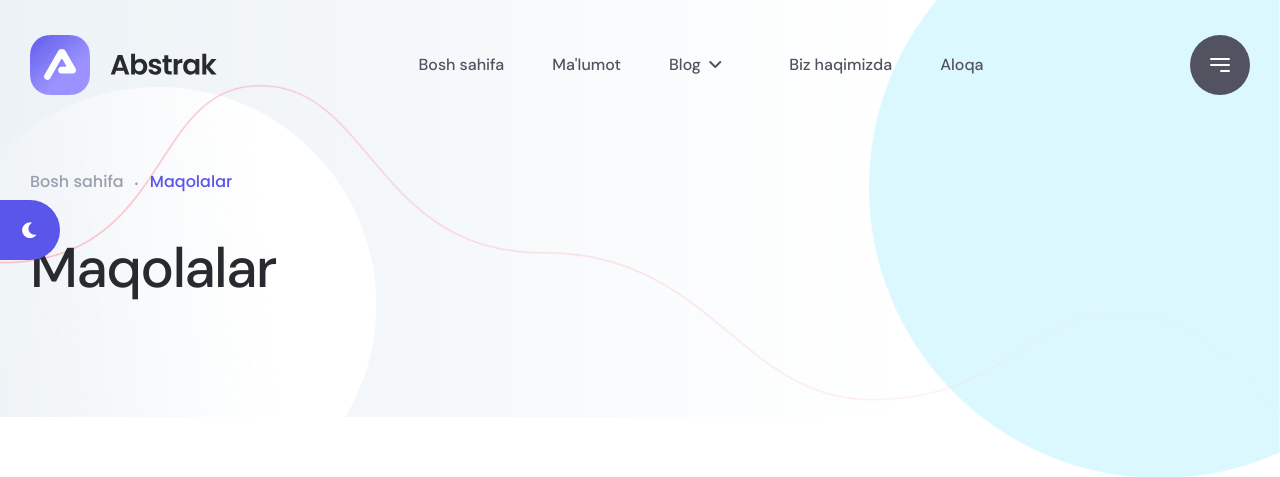
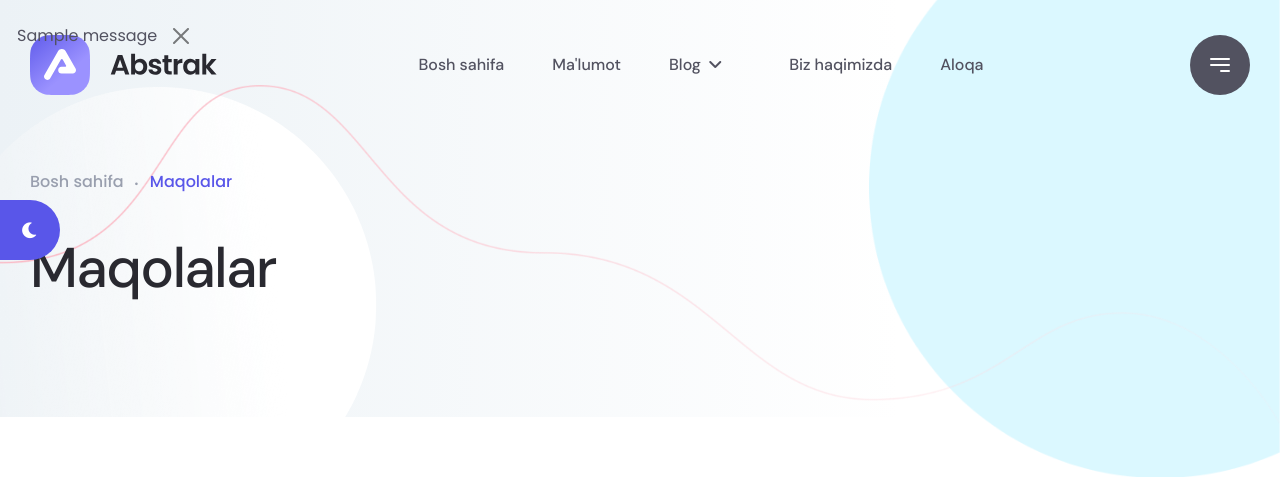
Before and after one commit to linuxiston/linuxiston, a Django app: template templates/blog.html in a window 1280 px wide. Shown: the top 477 px of the page. Run offline with Django 4.2, Linux system fonts and the light colour scheme; the template is opened without the code that fills it: most values are stand-ins (such as "Sample title", 1, 10 or a date in 2020); grey boxes marked "Sample" are stand-in pictures; one stand-in notice (Sample message) is shown; some libraries are stand-ins or nearby versions.

Commit message:
Success messages for email subscribtions

```diff
--- a/templates/base/base.html
+++ b/templates/base/base.html
@@ -145,6 +145,7 @@
                 </div>
             </div>
         </div>
+        {% include 'base/messages.html' %}
     </header>
 
 
--- /dev/null
+++ b/templates/base/messages.html
@@ -0,0 +1,8 @@
+{% if messages %}
+    {% for message in messages %}
+        <div class="alert {{ message.tags }} alert-dismissible fade show" role="alert" style="position: absolute; top: 5%; z-index: 1000">
+            {{ message }}
+            <button type="button" class="btn-close" data-bs-dismiss="alert" aria-label="Close"></button>
+        </div>
+    {% endfor %}
+{% endif %}
```
Also changed, not shown: apps/blog/views.py (+5 -3 lines), linuxiston/settings.py (+11 -0 lines).
